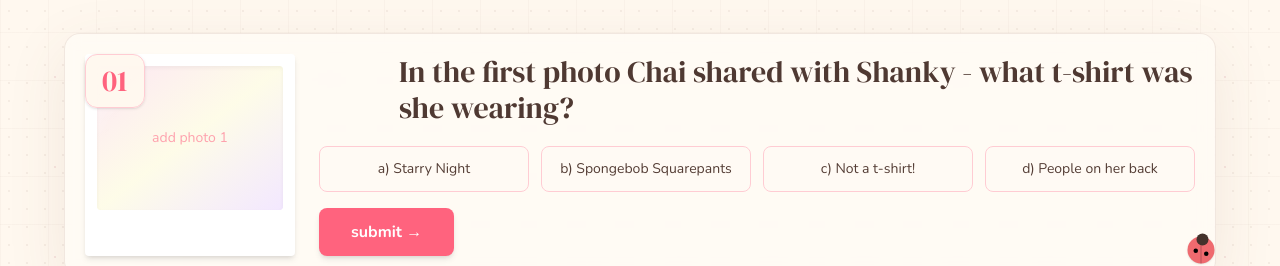
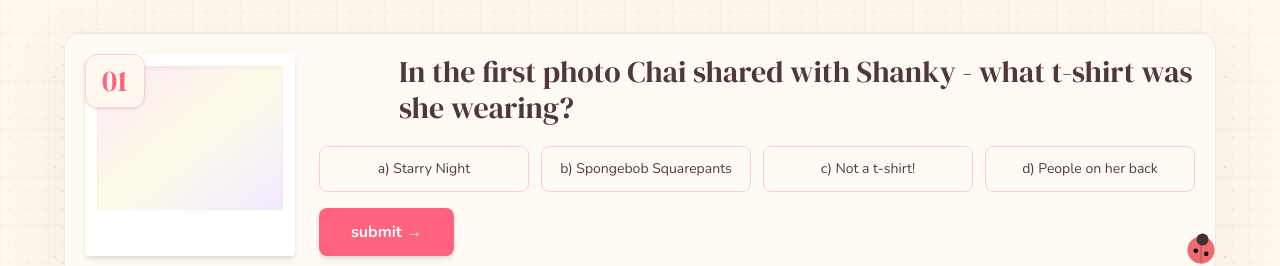
Before and after one commit to chaitrakadam22/website, a React (Vite) app: page / in a window 1280 px wide. Shown: the part 1600-1866 px from the top of the page. Built offline with nearby package versions, Linux system fonts and the light colour scheme.

Commit message:
Update App.jsx

```diff
--- a/src/App.jsx
+++ b/src/App.jsx
@@ -644,7 +644,7 @@ export default function DreamyLoveWebsite() {
                           transition={{ duration: 0.75, ease: 'easeInOut' }}
                           className="absolute inset-0 z-10 flex items-center justify-center bg-gradient-to-br from-pink-100 via-yellow-50 to-purple-100 text-center text-sm text-rose-300 shadow-inner"
                         >
-                          <span>{item.photoLabel}</span>
+
                           <span className="photo-shimmer absolute inset-0" />
                         </motion.div>
                       </div>
```
